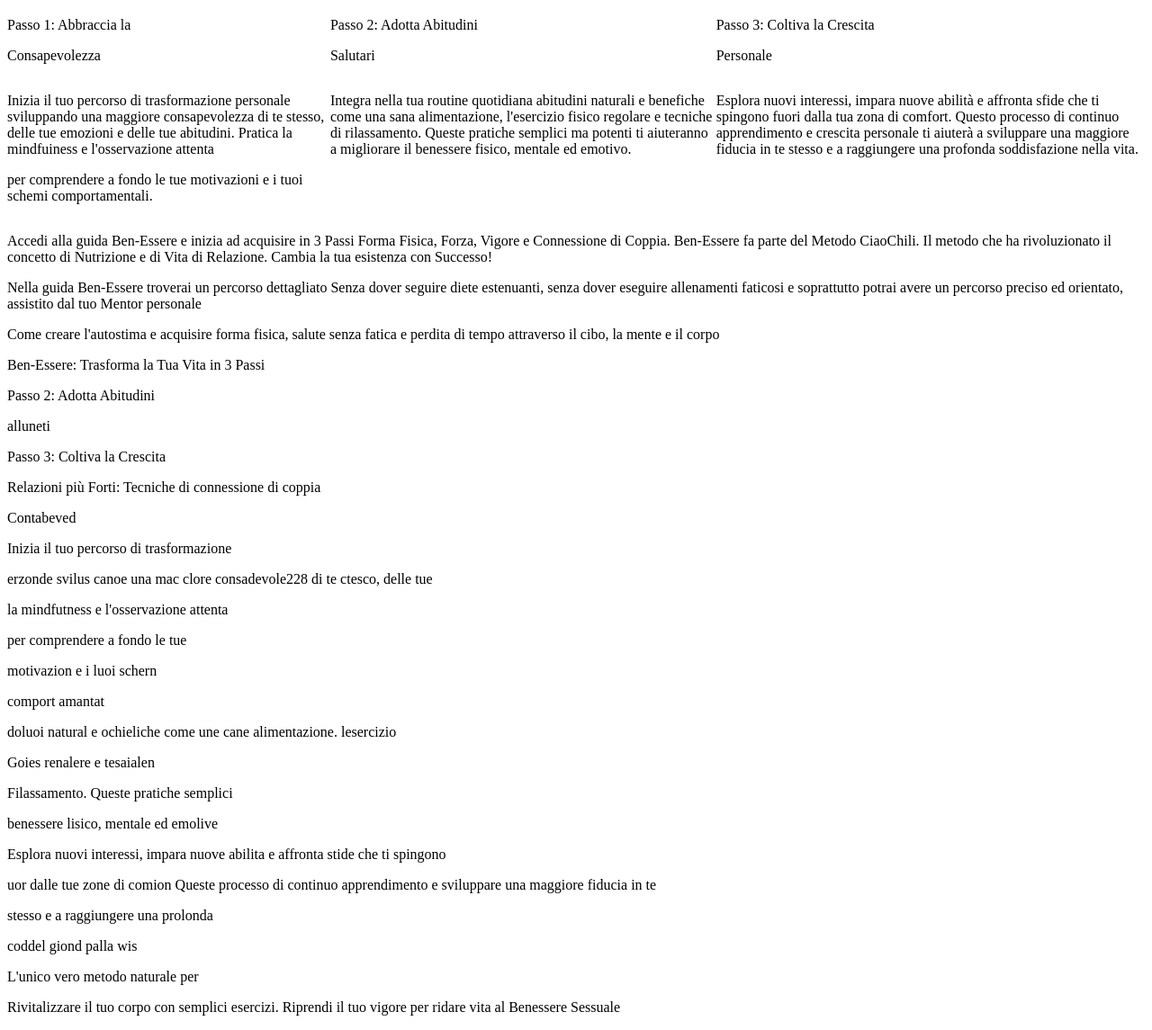
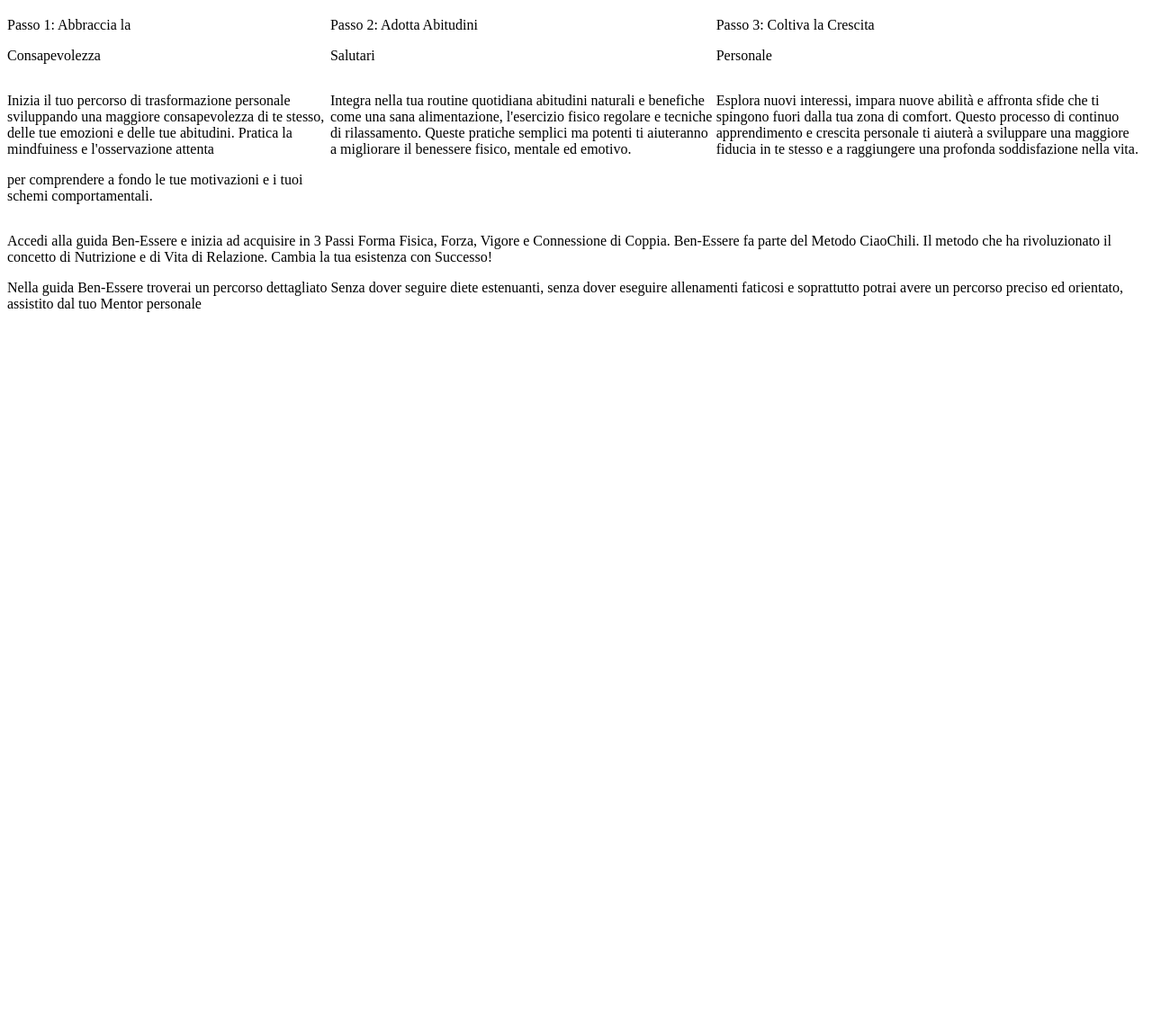
Before and after one commit to Jassmn/Prova, a plain HTML site: page index.html in a window 1280 px wide. Shown: the part 1353-2498 px from the top of the page at 90% size. After the commit the page ends 1716 px from the top, so only its background shows below. Drawn offline with Linux system fonts and the light colour scheme.

Commit message:
Update index.html

```diff
--- a/index.html
+++ b/index.html
@@ -132,25 +132,3 @@
 <p>Nella guida Ben-Essere troverai un percorso dettagliato
 Senza dover seguire diete estenuanti, senza dover eseguire allenamenti faticosi e soprattutto potrai avere un percorso preciso ed orientato, assistito dal tuo Mentor
 personale</p>
-
-<p>Come creare l'autostima e acquisire forma fisica, salute senza fatica e perdita di tempo attraverso il cibo, la mente e il corpo</p>
-<p>Ben-Essere: Trasforma la Tua Vita in 3 Passi</p>
-<p>Passo 2: Adotta Abitudini</p>
-<p>alluneti</p>
-<p>Passo 3: Coltiva la Crescita </p>
-<p> Relazioni pi&ugrave; Forti: Tecniche di connessione di coppia </p>
-<p> Contabeved </p>
-<p>Inizia il tuo percorso di trasformazione </p>
-<p>erzonde svilus canoe una mac clore consadevole228 di te ctesco, delle tue</p>
-<p>la mindfutness e l'osservazione attenta </p>
-<p> per comprendere a fondo le tue</p> <p>motivazion e i luoi schern </p>
-<p> comport amantat</p>
-<p> doluoi natural e ochieliche come une cane alimentazione. lesercizio</p>
-<p> Goies renalere e tesaialen </p>
-<p>Filassamento. Queste pratiche semplici</p>
-<p>benessere lisico, mentale ed emolive </p> <p>Esplora nuovi interessi, impara nuove abilita e affronta stide che ti spingono</p>
-<p>uor dalle tue zone di comion Queste processo di continuo apprendimento e sviluppare una maggiore fiducia in te</p>
-<p>stesso e a raggiungere una prolonda </p>
-<p> coddel giond palla wis </p>
-<p>L'unico vero metodo naturale per</p>
-<p>Rivitalizzare il tuo corpo con semplici esercizi. Riprendi il tuo vigore per ridare vita al Benessere Sessuale </p>
```
